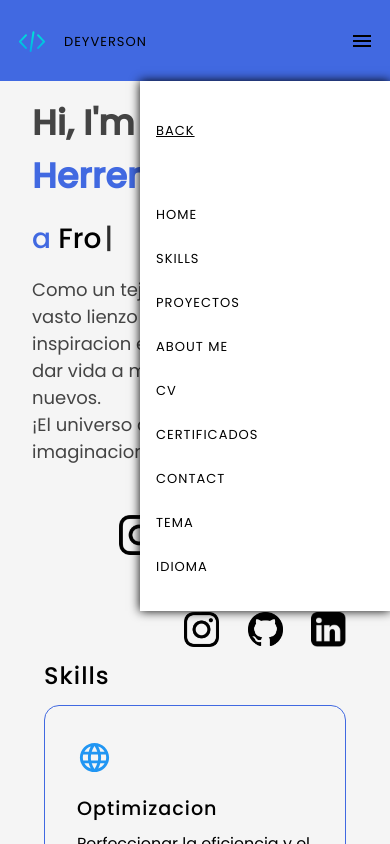
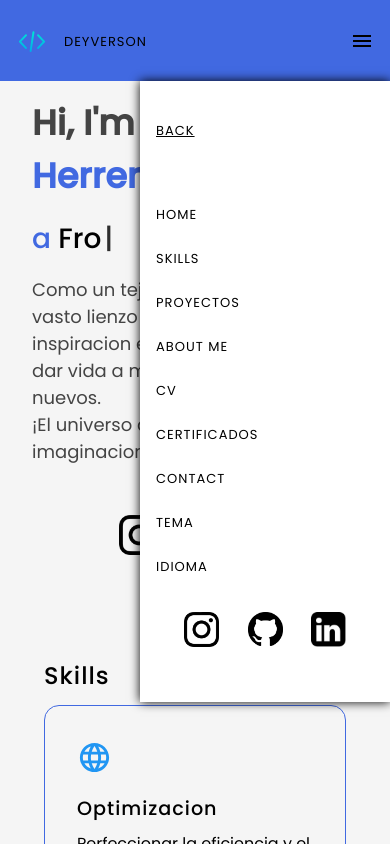
Before and after one commit to Deyverson1/portfolio-deyverson, a React (Create React App) app: page / in a window 390 px wide. Both pictures are taken after a click on the icon 362 px from the left and 40 px from the top of the page. Shown: the top 844 px of the page. Built offline with nearby package versions, Linux system fonts and the light colour scheme.

Commit message:
Arreglado altura sidebar

```diff
--- a/src/components/Header/Sidebar.js
+++ b/src/components/Header/Sidebar.js
@@ -72,8 +72,6 @@ const Sidebar = ({ toggleNavAndSidebar }) => {
                 Idioma
               </Content>
           </>
-
-
         </Div>
         }
         <div>
@@ -101,7 +99,7 @@ const SidebarContainer = styled.div`
   z-index: 1;
   @media screen and (max-width:425px){
     top: 81px;
-    height: 530px;
+    height: auto;
   }
 `;
 
```
